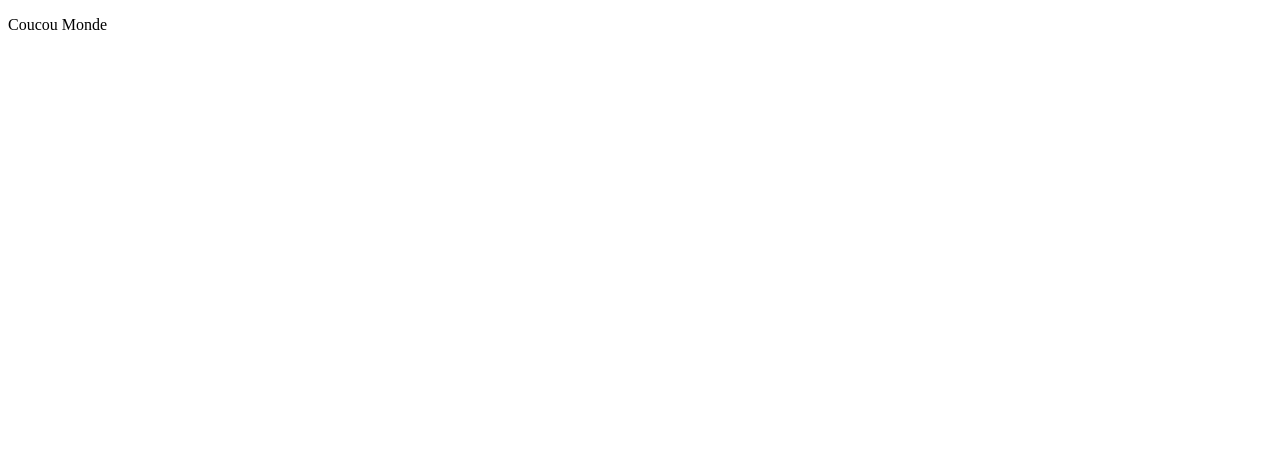
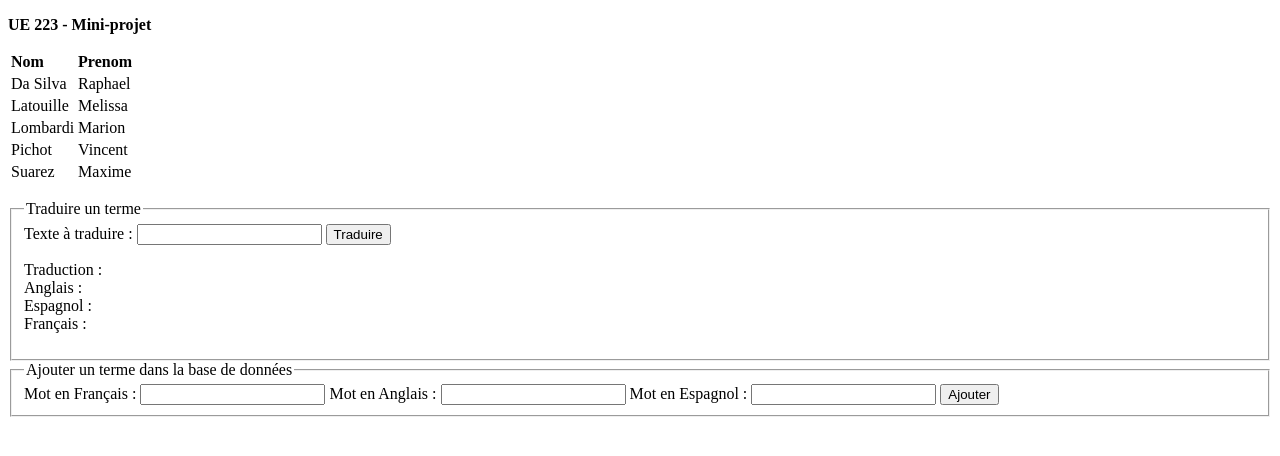
Before and after one commit to PichTic/ue223-groupe1, a PHP site: page / in a window 1280 px wide. Before the commit the part shown is almost empty. Shown: the top 456 px of the page. Run offline with PHP 8.4, Linux system fonts and the light colour scheme.

Commit message:
structure
ajout de la structure des formulaires

```diff
--- a/index.php
+++ b/index.php
@@ -4,9 +4,69 @@
   <meta charset="UTF-8">
   <meta name="viewport" content="width=device-width, initial-scale=1.0">
   <meta http-equiv="X-UA-Compatible" content="ie=edge">
-  <title>Document</title>
+  <title>Réalisation d’un dictionnaire multi-langues - Groupe 1</title>
 </head>
 <body>
-  <p>Coucou Monde</p>
+	<p>
+		<strong>UE 223 - Mini-projet</strong><br/>
+		<table>
+			<tr>
+				<td><strong>Nom</strong></td>
+				<td><strong>Prenom</strong></td>
+			</tr>
+			<tr>
+				<td>Da Silva</td>
+				<td>Raphael</td>
+			</tr>
+			<tr>
+				<td>Latouille</td>
+				<td>Melissa</td>
+			</tr>
+			<tr>
+				<td>Lombardi</td>
+				<td>Marion</td>
+			</tr>
+			<tr>
+				<td>Pichot</td>
+				<td>Vincent</td>
+			</tr>
+			<tr>
+				<td>Suarez</td>
+				<td>Maxime</td>
+			</tr>
+		</table>
+	</p>
+  <fieldset>
+  	<legend>Traduire un terme</legend>
+  	<form id="formTraduire" method="POST">
+  		<label>Texte à traduire : </label>
+  		<input type="text" name=""/>
+
+  		<input type="submit" name="boutonTraduire" value="Traduire" />
+
+  		<div id="resultat_traduction">
+  			<p>Traduction : <br>
+	  			Anglais : <span id="tradEN"></span><br>
+	  			Espagnol : <span id="tradES"></span><br>
+	  			Français : <span id="tradFR"></span><br>
+  			</p>
+  		</div>
+
+  	</form>
+  </fieldset>
+
+  <fieldset>
+  	<legend>Ajouter un terme dans la base de données</legend>
+  	<form id="formAjouter" method="POST">
+  		<label>Mot en Français : </label>
+  		<input type="text" name="ajoutFR"/>
+  		<label>Mot en Anglais : </label>
+  		<input type="text" name="ajoutEN"/>
+  		<label>Mot en Espagnol : </label>
+  		<input type="text" name="ajoutES"/>
+
+  		<input type="submit" name="boutonAjouter" value="Ajouter">
+  	</form>
+  </fieldset>
 </body>
 </html>
```
